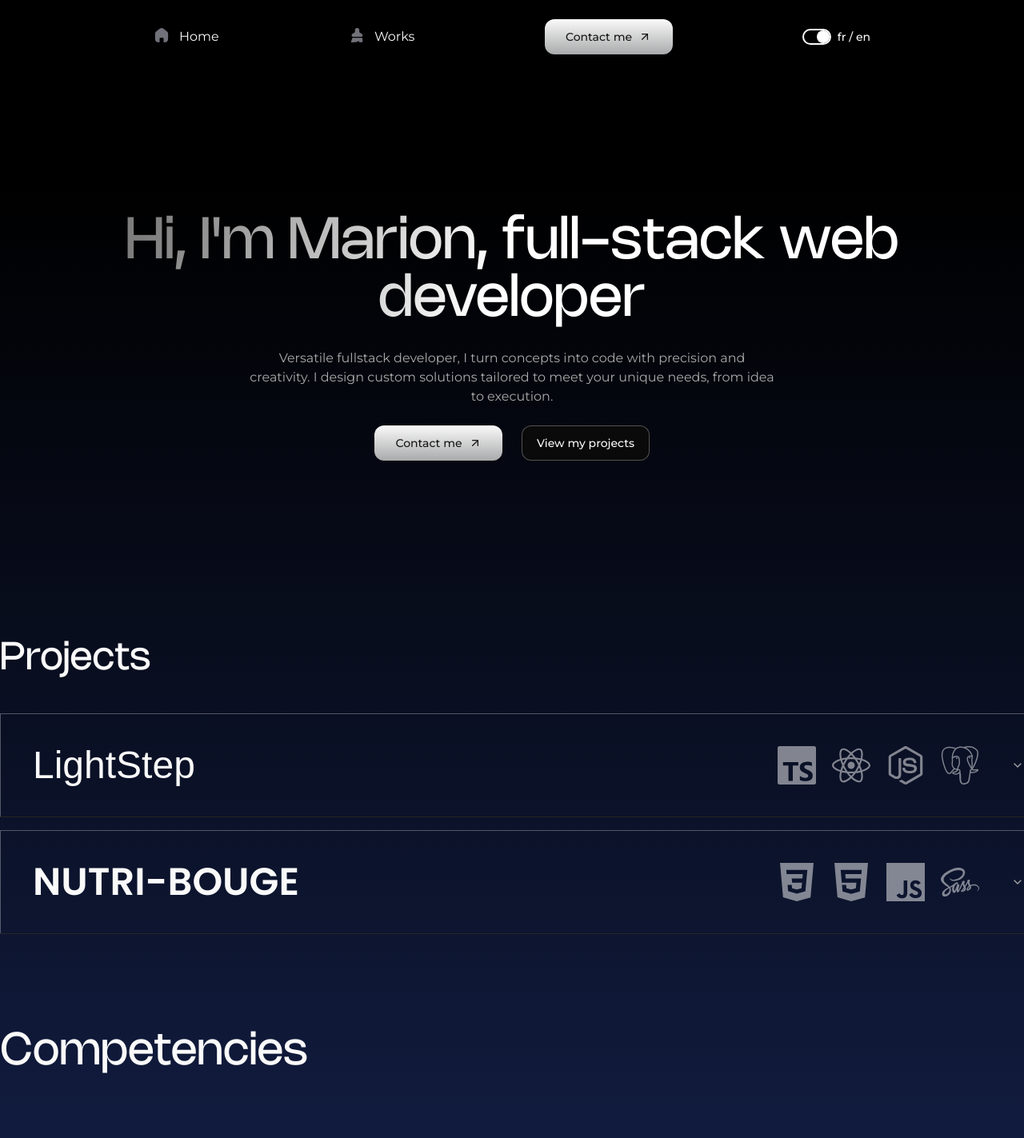
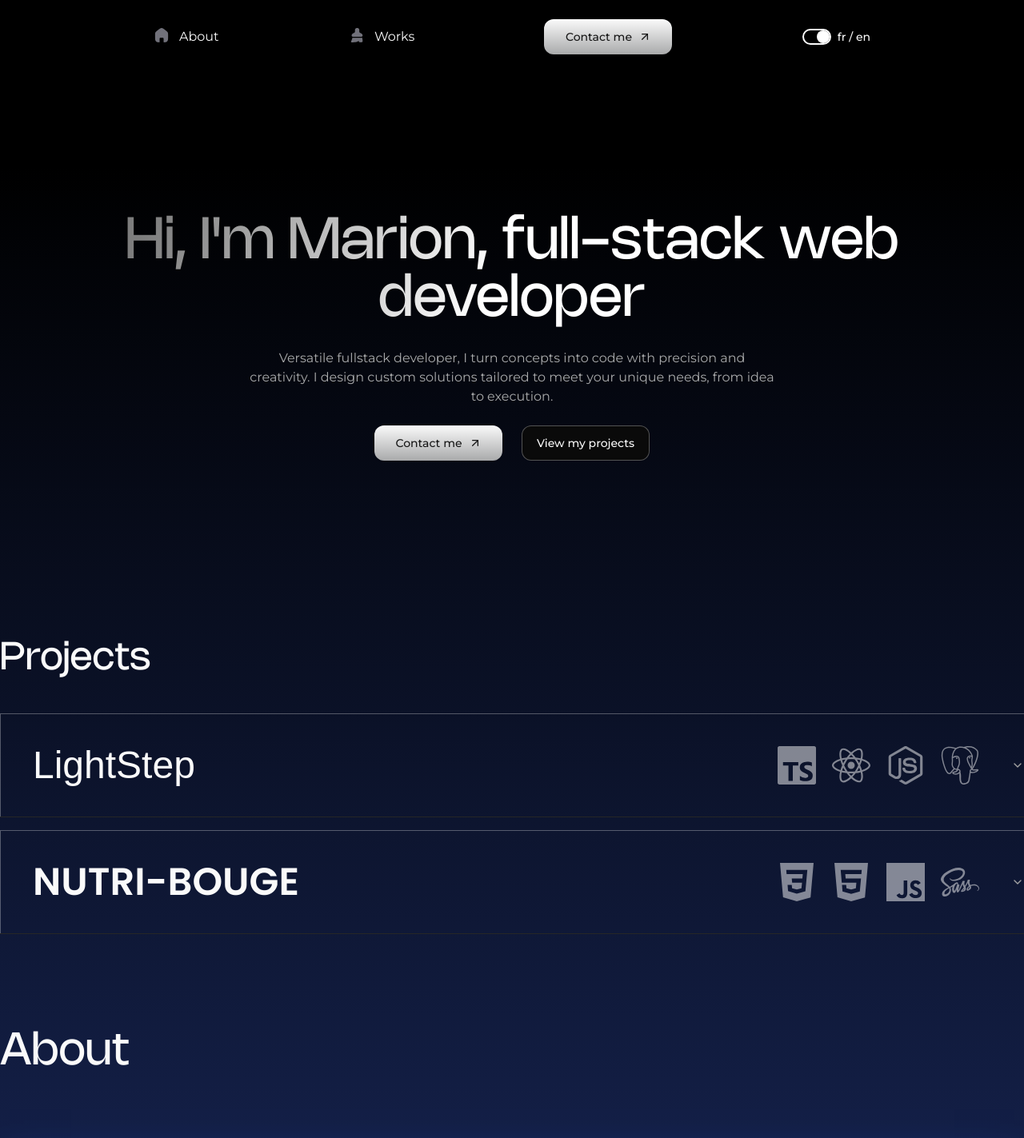
Before and after one commit to NamaKa298/portfolio, a Next.js app: page /en in a window 1280 px wide. Shown: the top 1423 px of the page at 80% size. Built offline with nearby package versions, Linux system fonts and the light colour scheme; a web font is replaced by a local one.

Commit message:
effet titre + navbar fonctionnelle

```diff
--- a/messages/en.json
+++ b/messages/en.json
@@ -2,7 +2,8 @@
   "header": {
     "home": "Home",
     "works": "Works",
-    "contact": "Contact me"
+    "contact": "Contact me",
+    "about": "About"
   },
   "home": {
     "title": "Hi, I'm Marion, full-stack web developer",
--- a/messages/fr.json
+++ b/messages/fr.json
@@ -2,7 +2,8 @@
   "header": {
     "home": "Accueil",
     "works": "Projets",
-    "contact": "Contactez-moi"
+    "contact": "Contactez-moi",
+    "about": "À propos"
   },
   "home": {
     "title": "Bonjour, je suis Marion, développeuse web full-stack",
--- a/src/app/[locale]/page.tsx
+++ b/src/app/[locale]/page.tsx
@@ -66,10 +66,6 @@ export default function HomePage() {
         <section id="projects" className="flex">
           <Projects />
         </section>
-        <section id="competencies" className="flex pb-10">
-          <h2 className="pt-20">{t('competencies')}</h2>
-          {/* Add your competencies content here */}
-        </section>
         <section id="about" className="flex pb-10">
           <h2 className="pt-20">{t('about')}</h2>
           {/* Add your about me content here */}
--- a/src/components/Header.tsx
+++ b/src/components/Header.tsx
@@ -18,7 +18,7 @@ export const Header = ({
       <nav className="flex justify-between slide-down">
         <ul className="hidden xl:flex xl:w-full gap-6 items-center justify-between ">
           <li className="duration-300 hover:duration-300">
-            <a className="group flex gap-3" href="/">
+            <a className="group flex gap-3" href="#about">
               <div className="text-[#71717A] duration-300 group-hover:text-white">
                 <svg
                   xmlns="http://www.w3.org/2000/svg"
@@ -34,7 +34,7 @@ export const Header = ({
                   ></path>
                 </svg>
               </div>
-              <span>{t('home')}</span>
+              <span>{t('about')}</span>
             </a>
           </li>
           <li className="duration-300 hover:duration-300">
--- a/src/components/projects.tsx
+++ b/src/components/projects.tsx
@@ -49,7 +49,7 @@ export default function Projects() {
                           <div key={tech}>
                             {icon && (
                               <div
-                                className="text-5xl w-15 h-15 pl-5 opacity-50 hover:opacity-100"
+                                className="text-5xl w-15 h-15 pl-5 opacity-50"
                                 title={tech}
                               >
                                 {icon}
```
